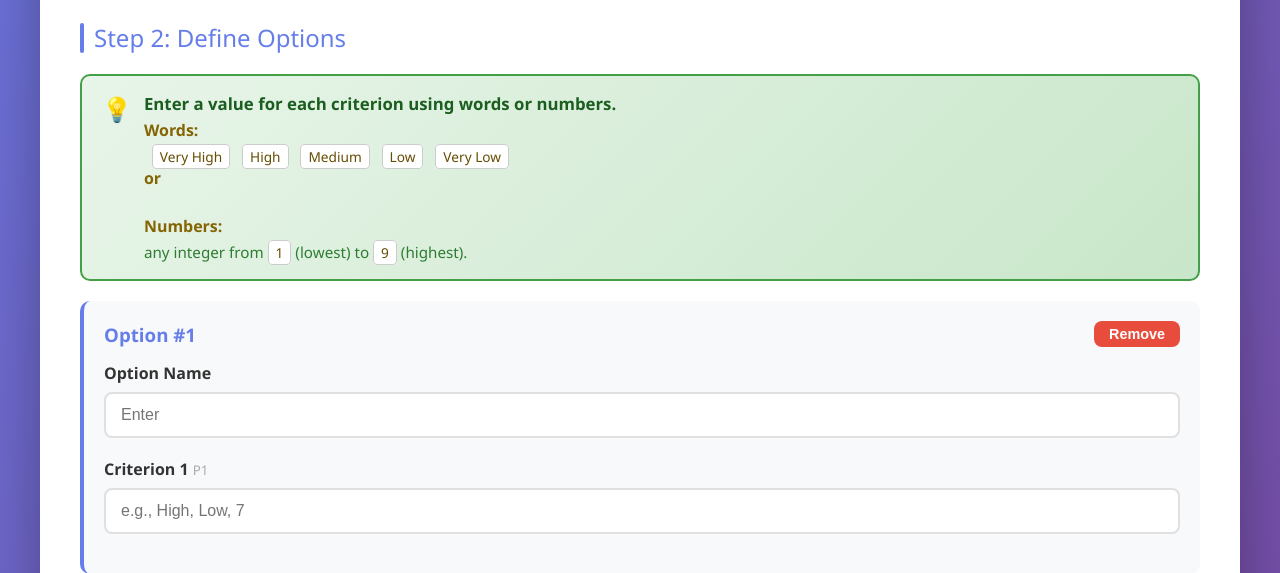
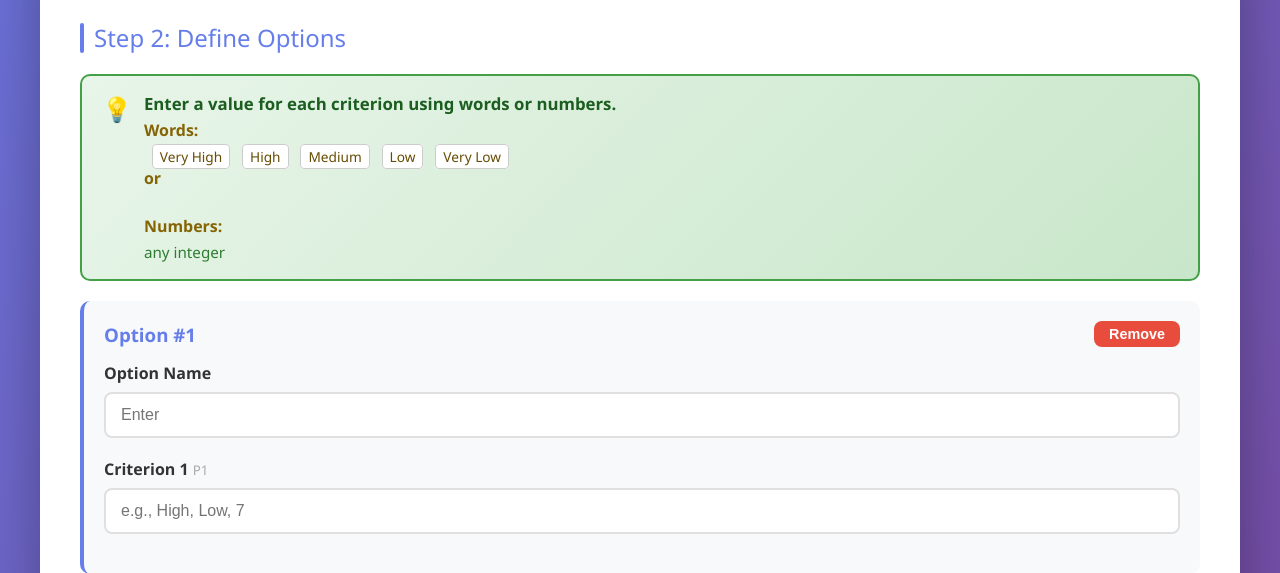
Before and after one commit to ATHULYAL/dec_campanion_host, a Flask app: page / in a window 1280 px wide. Shown: the part 828-1401 px from the top of the page. Run offline with Flask 3, Linux system fonts and the light colour scheme.

Commit message:
Simplify number range description in index.html
Removed specific range description for numbers.

```diff
--- a/templates/index.html
+++ b/templates/index.html
@@ -242,12 +242,7 @@
                 <span style="background:#fff;border:1px solid #ccc;border-radius:4px;padding:2px 7px;font-size:0.9em;">Low</span> &nbsp;
                 <span style="background:#fff;border:1px solid #ccc;border-radius:4px;padding:2px 7px;font-size:0.9em;">Very Low</span>
                 &nbsp;&nbsp;<strong>or</strong>&nbsp;&nbsp;
-                <strong>Numbers:</strong> any integer from
-                <span style="background:#fff;border:1px solid #ccc;border-radius:4px;padding:2px 7px;font-size:0.9em;">1</span>
-                (lowest) to
-                <span style="background:#fff;border:1px solid #ccc;border-radius:4px;padding:2px 7px;font-size:0.9em;">9</span>
-                (highest).
-              </span>
+                <strong>Numbers:</strong> any integer
             </div>
           </div>
 
```
